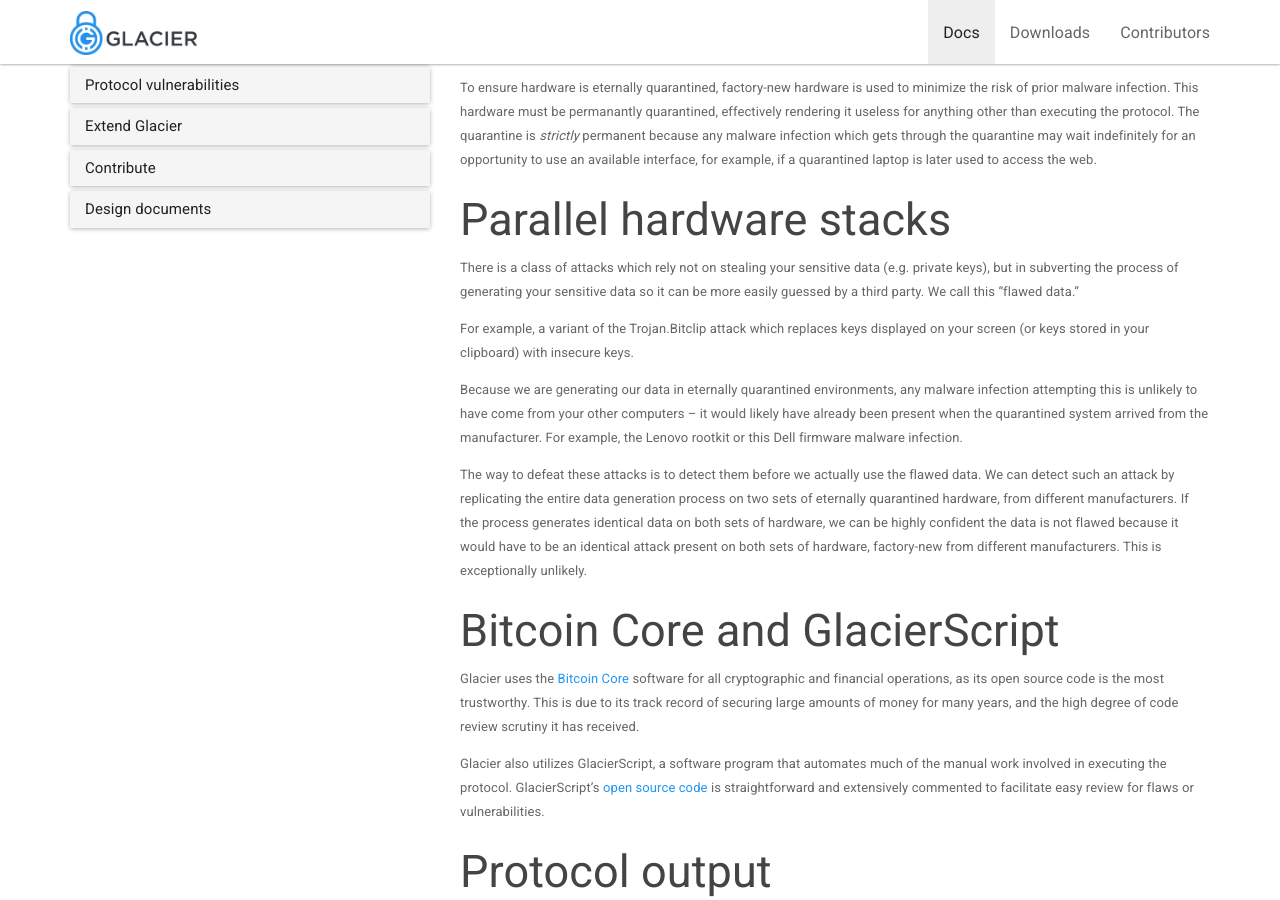
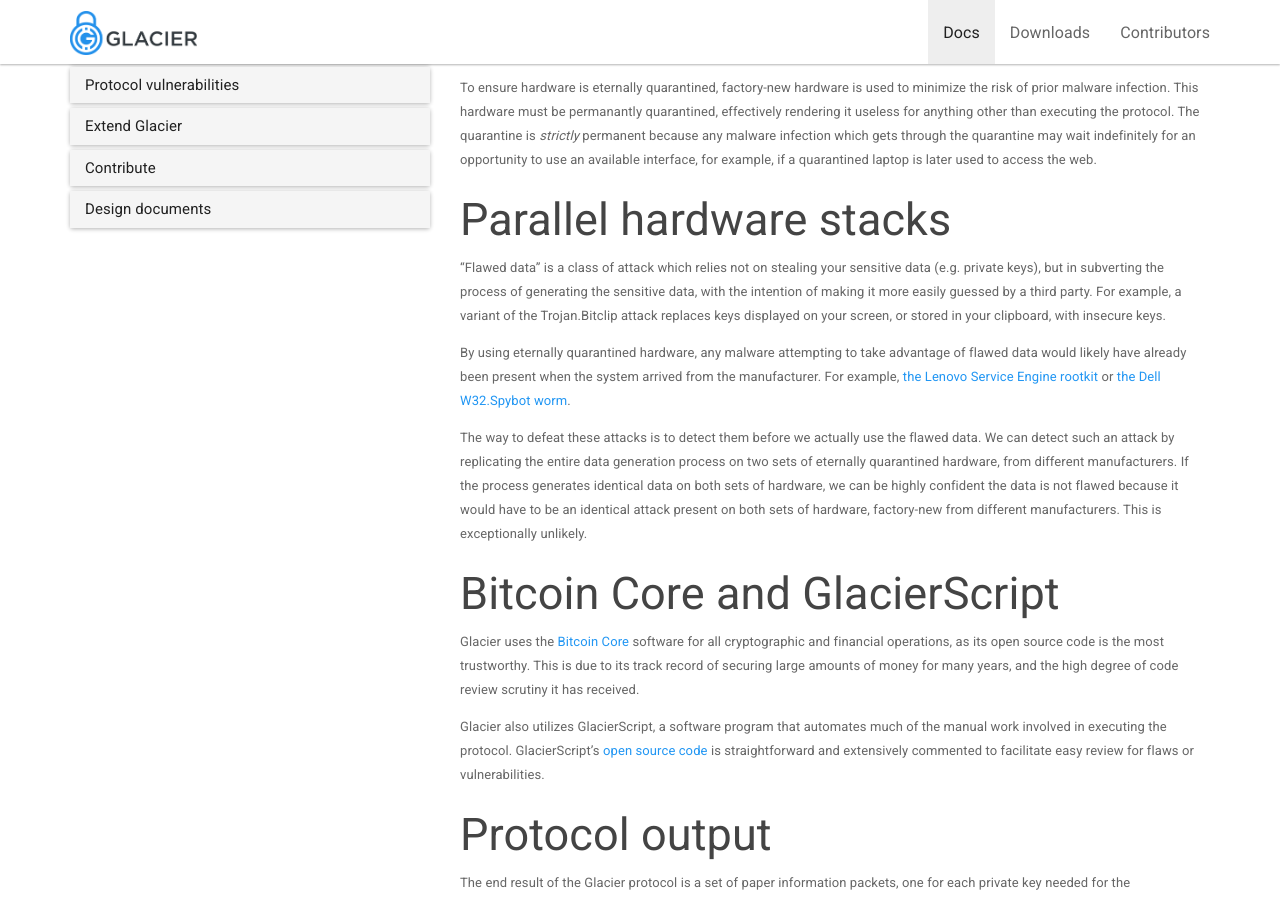
Before and after one commit to GlacierProtocol/glacierprotocol.github.io, a Jekyll site: the page built from _docs/before-you-start/overview.md, in a window 1280 px wide and 900 px high, scrolled down 434 px. Built offline with Jekyll 4.4.1, drawn with Linux system fonts in a browser that asks for light colours; nearby versions of some CDN libraries.

Commit message:
Reword, restructure, missing links added

```diff
--- a/_docs/before-you-start/overview.md
+++ b/_docs/before-you-start/overview.md
@@ -32,20 +32,17 @@ if a quarantined laptop is later used to access the web.
 
 ## Parallel hardware stacks
 
-There is a class of attacks which rely not on stealing
+"Flawed data" is a class of attack which relies not on stealing
 your sensitive data (e.g. private keys), but in subverting the process of
-generating your sensitive data so it can be more easily guessed by a third
-party. We call this "flawed data."
+generating the sensitive data, with the intention of making it more easily
+guessed by a third party. For example, a variant of the Trojan.Bitclip
+attack replaces keys displayed on your screen, or stored in your clipboard,
+with insecure keys.
 
-For example, a variant of the Trojan.Bitclip attack which replaces keys
-displayed on your screen (or keys stored in your clipboard) with insecure keys.
-
-Because we are generating our data in
-eternally quarantined environments, any malware infection attempting this is
-unlikely to have come from your other computers -- it would likely have
-already been present when the quarantined system arrived from the
-manufacturer. For example, the Lenovo rootkit or this Dell firmware malware
-infection.
+By using eternally quarantined hardware, any malware attempting to take advantage
+of flawed data would likely have already been present when the system arrived
+from the manufacturer. For example, [the Lenovo Service Engine rootkit](https://thehackernews.com/2015/08/lenovo-rootkit-malware.html)
+or [the Dell W32.Spybot worm](https://www.theregister.co.uk/2010/07/23/dell_malware_update/).
 
 The way to defeat these attacks is to detect them before
 we actually use the flawed data. We can detect such an attack by
```
